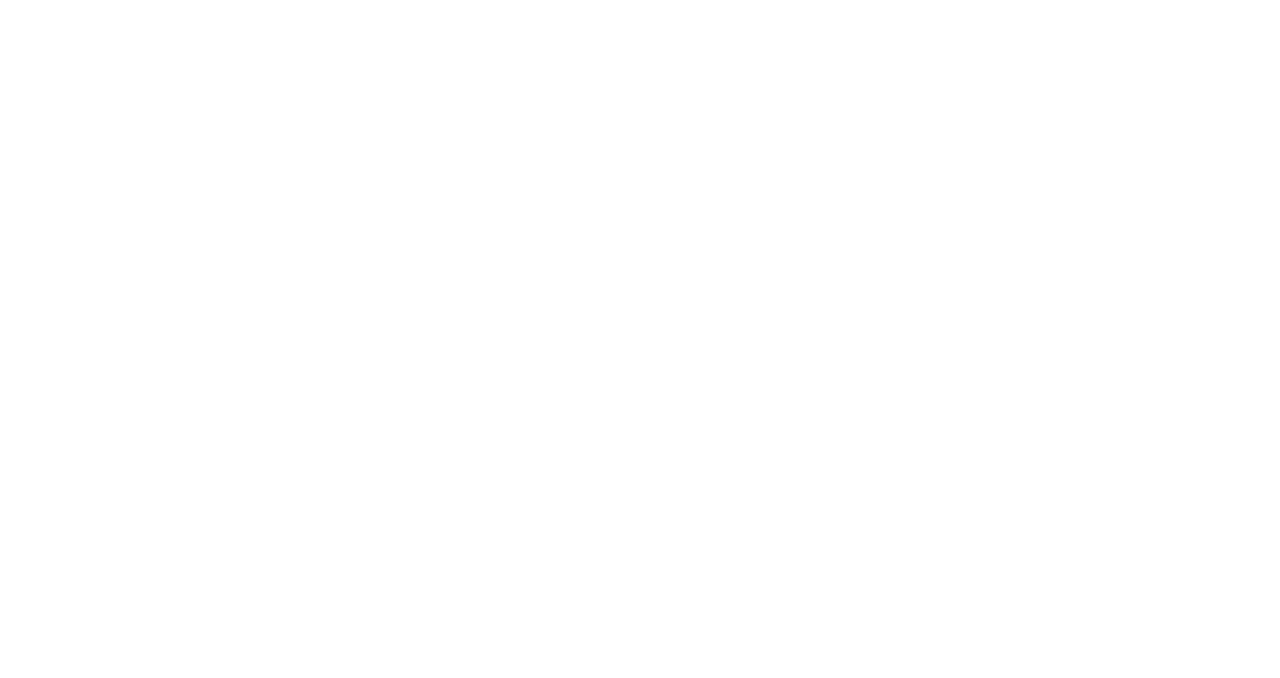
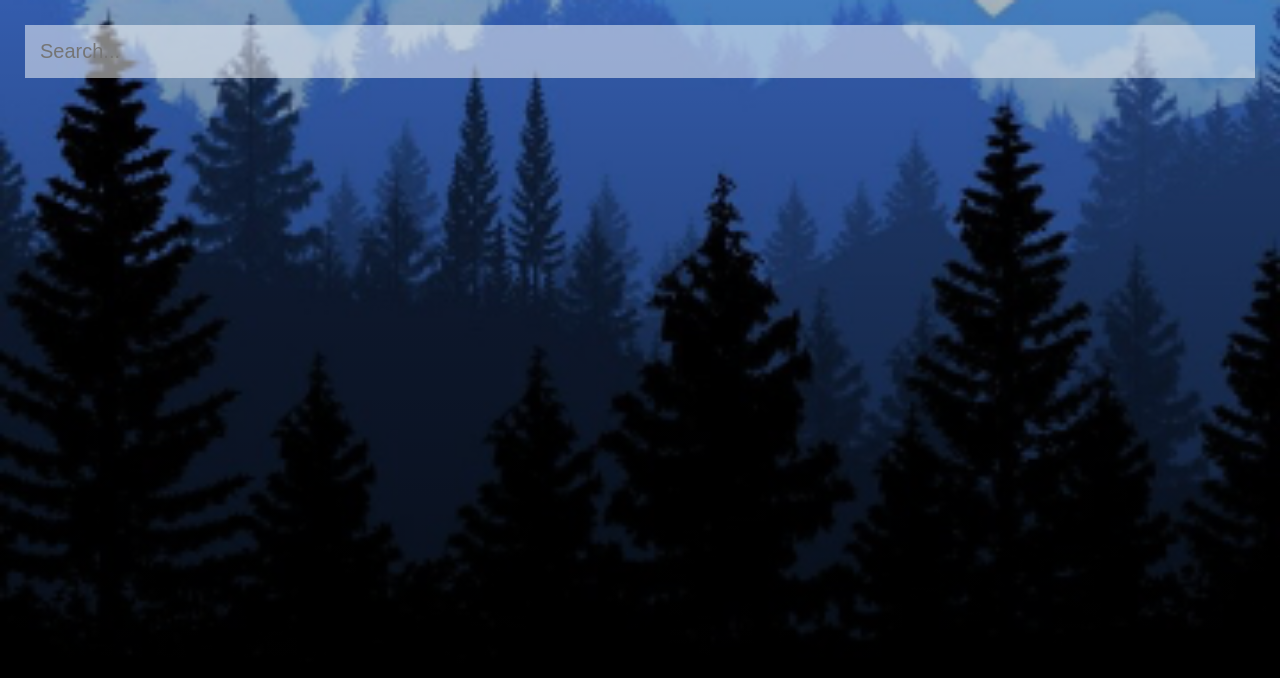
Before and after one commit to pedramsafaei/VueJS-WeatherApp, a Vue app in the folder vue-weather/: page / in a window 1280 px wide. Shown: the top 678 px of the page. Built offline with nearby package versions, Linux system fonts and the light colour scheme.

Commit message:
search box and skeleton of the program added

```diff
--- a/vue-weather/src/App.vue
+++ b/vue-weather/src/App.vue
@@ -1,11 +1,63 @@
 <template>
-  <div id="app"></div>
+  <div id="app">
+    <main>
+      <div class="search-box">
+        <input type="text" class="search-bar" placeholder="Search..." />
+      </div>
+    </main>
+  </div>
 </template>
 
 <script>
 export default {
-  name: "App"
+  name: "App",
+  data() {
+    return {
+      api_key: "f3fbefcd7e59c921ee9721b5795bff5a"
+    };
+  }
 };
 </script>
 
-<style></style>
+<style>
+* {
+  margin: 0;
+  padding: 0;
+  box-sizing: border-box;
+}
+body {
+  font-family: "Courier New", Courier, monospace;
+}
+#app {
+  background-image: url("./assets/cold-bg.jpg");
+  background-size: cover;
+  background-position: bottom;
+  transition: 0.4s;
+}
+main {
+  min-height: 100vh;
+  padding: 25px;
+  background-image: linear-gradient(
+    to bottom,
+    rgba(0, 0, 0, 0.25),
+    rgba(0, 0, 0, 0.75)
+  );
+}
+.search-box {
+  width: 100%;
+  margin-bottom: 30px;
+}
+.search-box .search-bar {
+  display: block;
+  width: 100%;
+  padding: 15px;
+  color: #313131;
+  font-size: 20px;
+  appearance: none;
+  border: none;
+  outline: none;
+  background: none;
+
+  background-color: rgba(255, 255, 255, 0.5);
+}
+</style>
```
